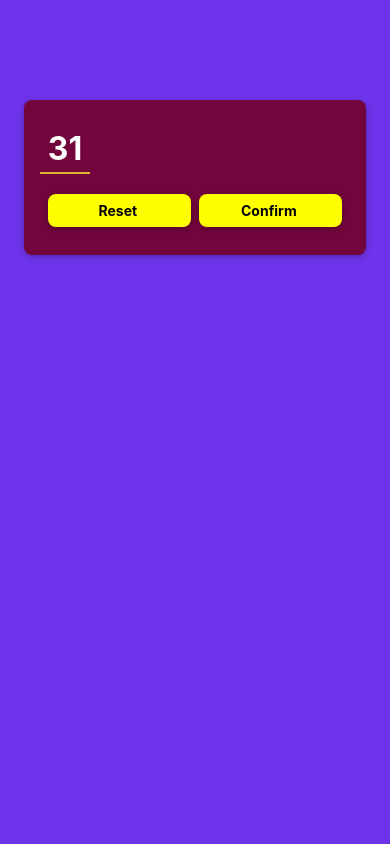
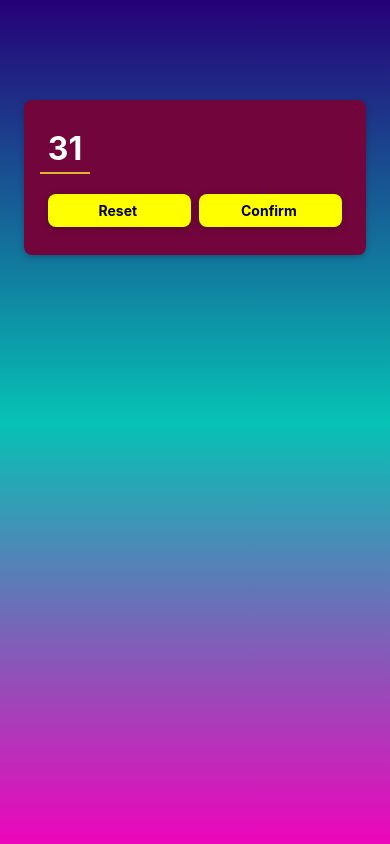
Before and after one commit to ebrardev/guess-game, a React Native app: screen / in a window 390 px wide. Built offline with nearby package versions, Linux system fonts and the light colour scheme.

Commit message:
linear gradien expo packet

```diff
--- a/App.js
+++ b/App.js
@@ -1,21 +1,21 @@
 import { StatusBar } from 'expo-status-bar';
 import { StyleSheet, Text, View } from 'react-native';
 import StartGameScreen from './screens/StartGameScreen';
-
+import  {LinearGradient} from 'expo-linear-gradient';
 export default function App() {
   return (
-  <View style={styles.rootContainer}>
+  <LinearGradient colors={["#260078","#06c2b5", "#ed05bb"]} style={styles.rootContainer}>
 
 
   <StartGameScreen/>
-  </View>
+  </LinearGradient>
   );
 }
 
 const styles = StyleSheet.create({
   rootContainer: {
-    backgroundColor:'#6e34eb',
+
     flex:1,
-    justifyContent:' space-between',
+
   },
 });
--- a/package.json
+++ b/package.json
@@ -12,7 +12,8 @@
     "expo": "~50.0.6",
     "expo-status-bar": "~1.11.1",
     "react": "18.2.0",
-    "react-native": "0.73.4"
+    "react-native": "0.73.4",
+    "expo-linear-gradient": "~12.7.1"
   },
   "devDependencies": {
     "@babel/core": "^7.20.0"
```
Also changed, not shown: 1 other file (tests, documents, lock files or other folders).
